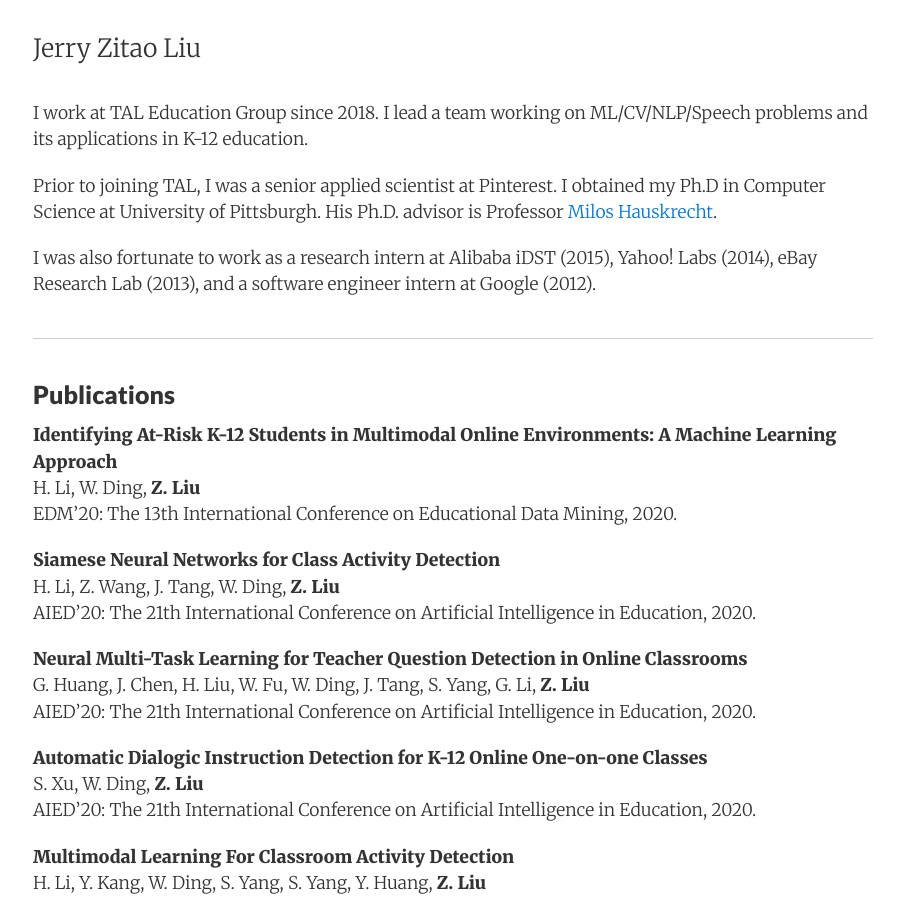
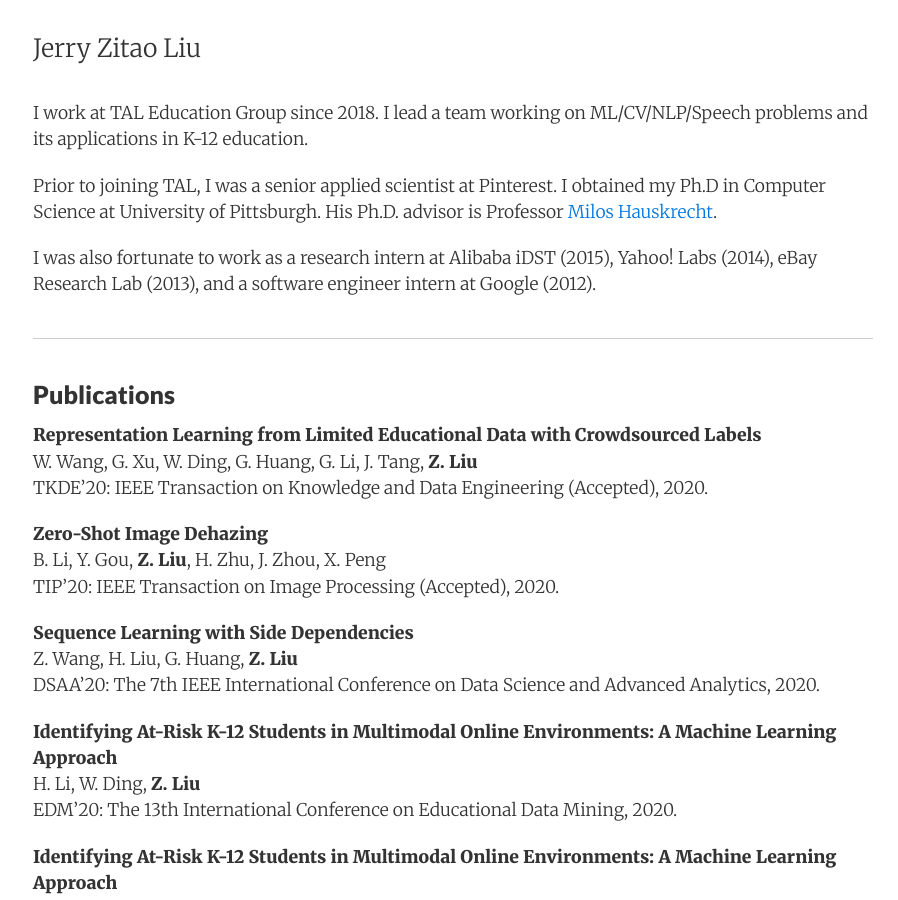
Before and after one commit to zitaoliu/zitaoliu.github.io, a Jekyll site: the page built from index.html, in a window 1280 px wide and 900 px high. Shown: the whole window, without its empty margins (187-1085 px from the left). Built offline with Jekyll 4.4.1, drawn with Linux system fonts in a browser that asks for light colours; nearby versions of some CDN libraries.

Commit message:
add recent paper

```diff
--- a/_includes/index_content.md
+++ b/_includes/index_content.md
@@ -8,6 +8,22 @@ I was also fortunate to work as a research intern at Alibaba iDST (2015), Yahoo!
 * * *
 
 ### Publications
+
+**Representation Learning from Limited Educational Data with Crowdsourced Labels**
+W. Wang, G. Xu, W. Ding, G. Huang, G. Li, J. Tang, **Z. Liu**
+TKDE'20: IEEE Transaction on Knowledge and Data Engineering (Accepted), 2020.
+
+**Zero-Shot Image Dehazing**
+B. Li, Y. Gou, **Z. Liu**, H. Zhu, J. Zhou, X. Peng
+TIP'20: IEEE Transaction on Image Processing (Accepted), 2020.
+
+**Sequence Learning with Side Dependencies**
+Z. Wang, H. Liu, G. Huang, **Z. Liu**
+DSAA'20: The 7th IEEE International Conference on Data Science and Advanced Analytics, 2020.
+
+**Identifying At-Risk K-12 Students in Multimodal Online Environments: A Machine Learning Approach**
+H. Li, W. Ding, **Z. Liu**
+EDM'20: The 13th International Conference on Educational Data Mining, 2020.
 
 **Identifying At-Risk K-12 Students in Multimodal Online Environments: A Machine Learning Approach**
 H. Li, W. Ding, **Z. Liu**
```
